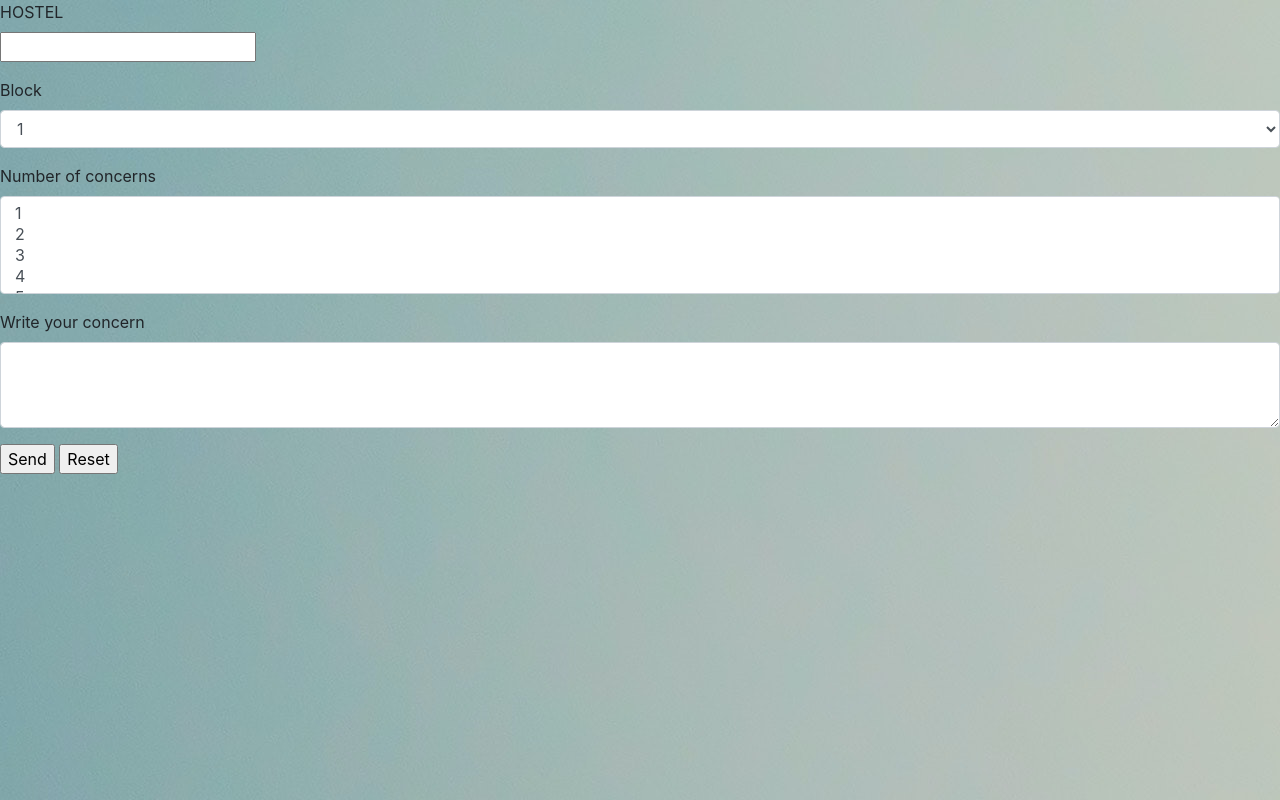
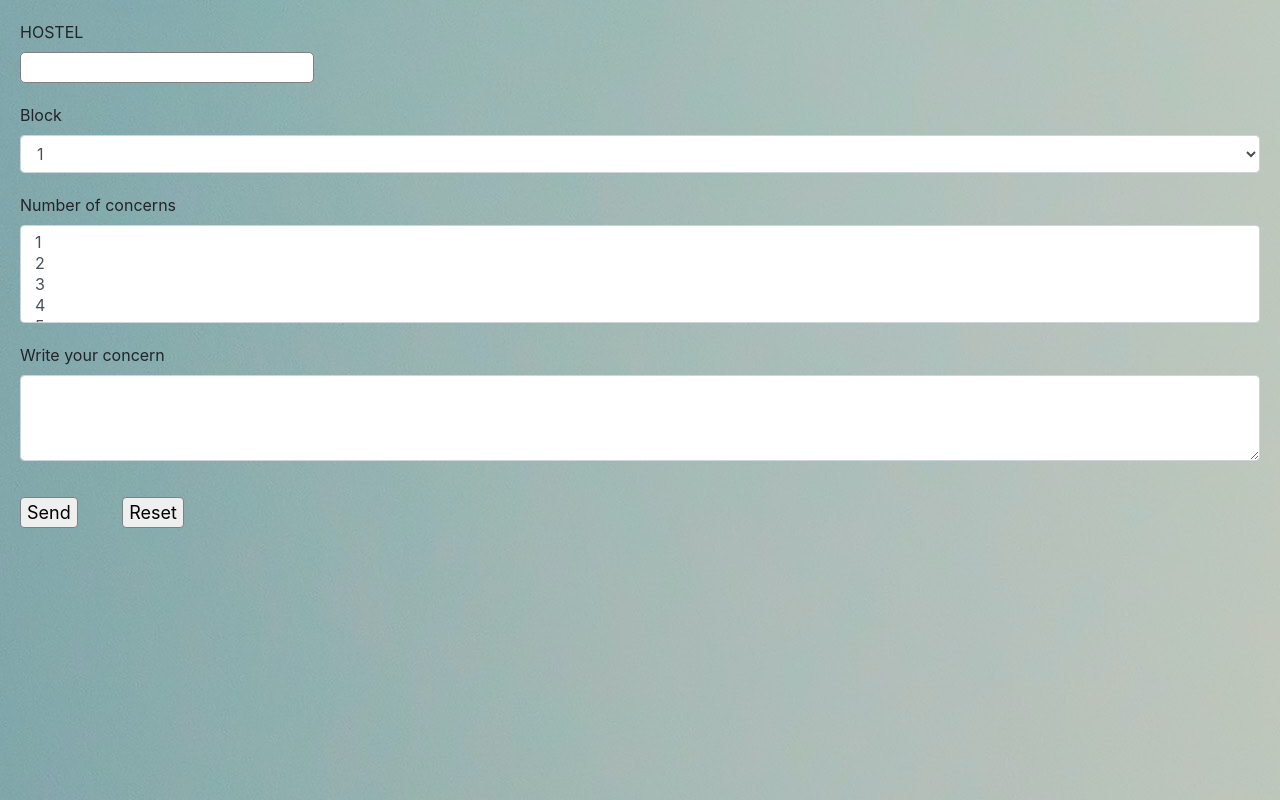
Before and after one commit to codermal7/Solved2, a plain HTML site: page carp.html in a window 1280 px wide. Drawn offline with nearby package versions, Linux system fonts and the light colour scheme.

Commit message:
Update carp.css

```diff
--- a/carp.css
+++ b/carp.css
@@ -1,6 +1,21 @@
 body{
     background-image: url('pexels-johannes-plenio-1103970.jpg');
     width: auto;
+}
+.Hos
+{
+    border: 1px solid gray;
+    border-radius: 5px;
+    font-size: large;
+}
+.form-group{
+    margin: 20px;
+}
+.sen{
+    border: 1px solid gray;
+    border-radius: 4px;
+    font-size: large;
+    margin: 20px;
 }
 h2{
     margin-left: 35px;
```
